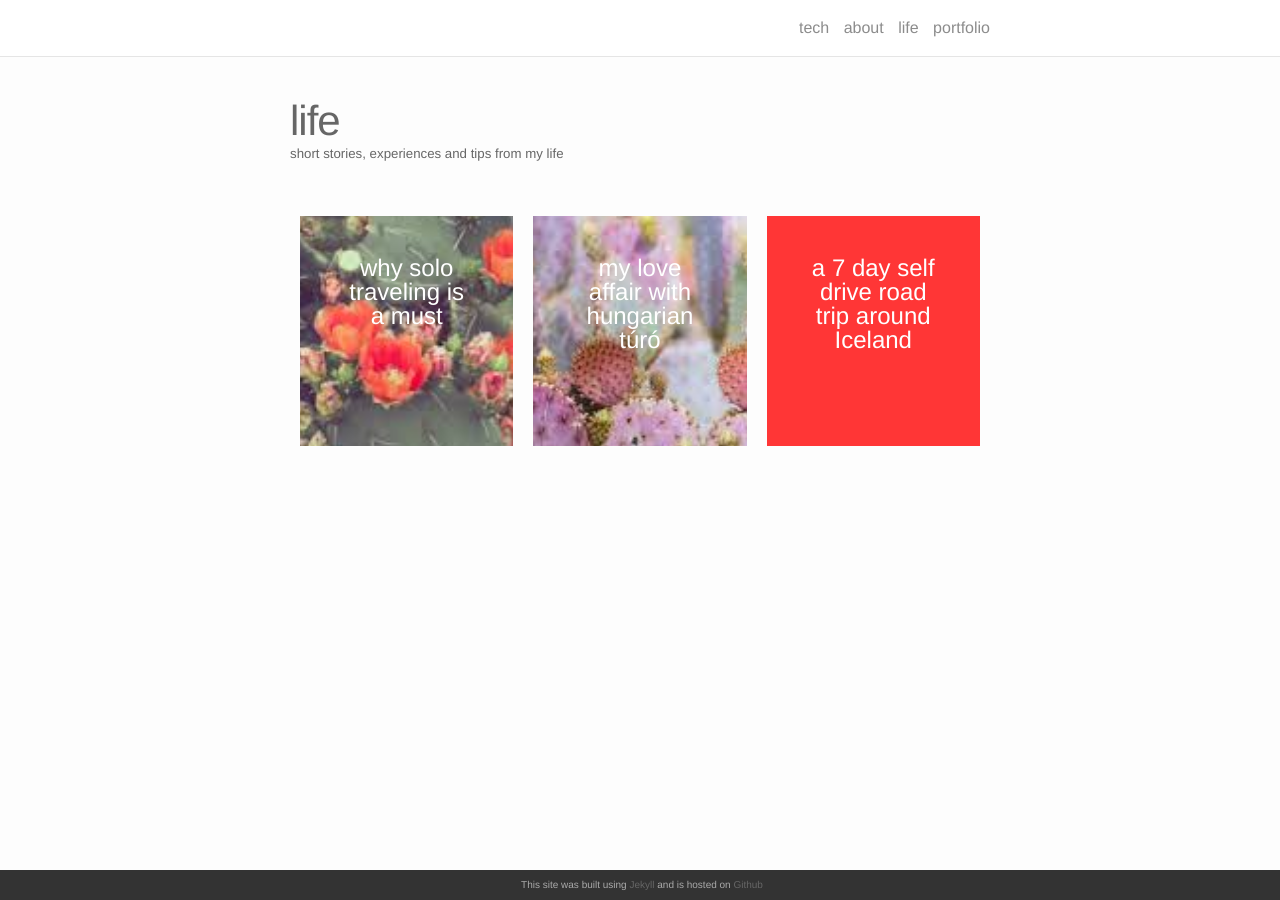
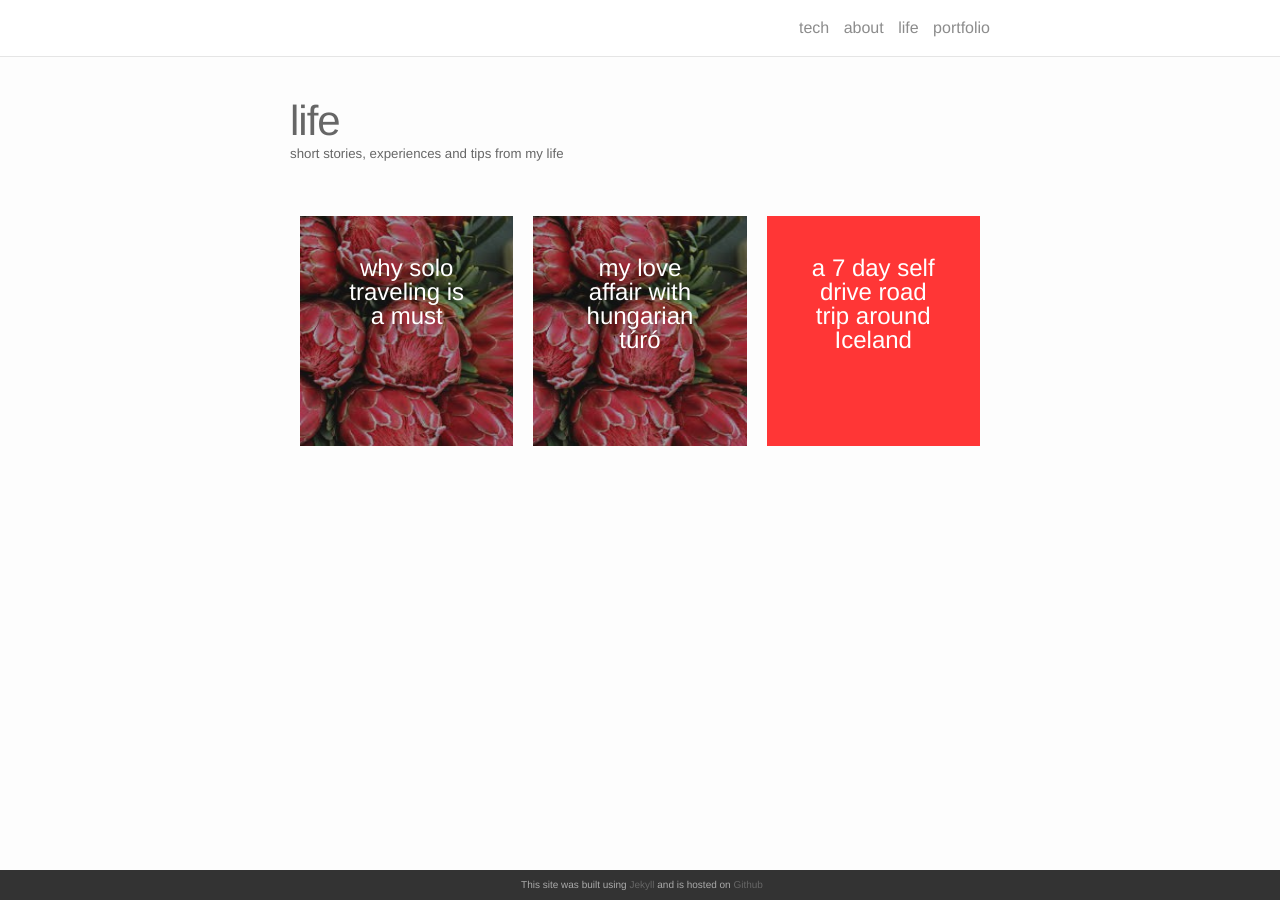
Before and after one commit to annelledejager/blog, a Jekyll site: the page built from life.md, in a window 1280 px wide. Built offline with Jekyll 4.4.1, drawn with Linux system fonts in a browser that asks for light colours; nearby versions of some CDN libraries.

Commit message:
Change theme from cactus to proteas

```diff
--- a/_life/1_solotraveling.markdown
+++ b/_life/1_solotraveling.markdown
@@ -1,7 +1,7 @@
 ---
 layout: post
 title: why solo traveling is a must
-img: /blog/img/5.jpg
+img: /blog/img/proteas.jpg
 date: 2017-09-19 20:28:00
 description: motivation and tips for traveling solo
 comments: true
--- a/_life/2_eatingturo.markdown
+++ b/_life/2_eatingturo.markdown
@@ -1,7 +1,7 @@
 ---
 layout: post
 title: my love affair with hungarian túró
-img: /blog/img/2.jpg
+img: /blog/img/proteas.jpg
 date: 2017-09-21 09:46:00
 description: an introduction to hungarian túró
 comments: true
--- a/_sass/_layout.scss
+++ b/_sass/_layout.scss
@@ -206,18 +206,11 @@ width: 100%;
 height: 230px;
 overflow: hidden;
 }
-.thumbnail img{
-width: 500px;
-height: auto;
-position: relative;
-left: -25%;
-top: -5%;
-}
 .thumbnail a{
 float: left;
 position: relative;
 width: 100%;
-height: 230px;
+height: 100%;
 }
 .thumbnail a span {
 position: absolute;
```
Also changed, not shown: about.md (+1 -1 lines), img/1.jpg (deleted), img/10.jpg (deleted), img/11.jpg (deleted), img/2.jpg (deleted), img/3.jpg (deleted), img/4.jpg (deleted), img/5.jpg (deleted), img/6.jpg (deleted), img/7.jpg (deleted), img/8.jpg (deleted), img/9.jpg (deleted), img/favicon.ico, img/proteas.jpg (added).
